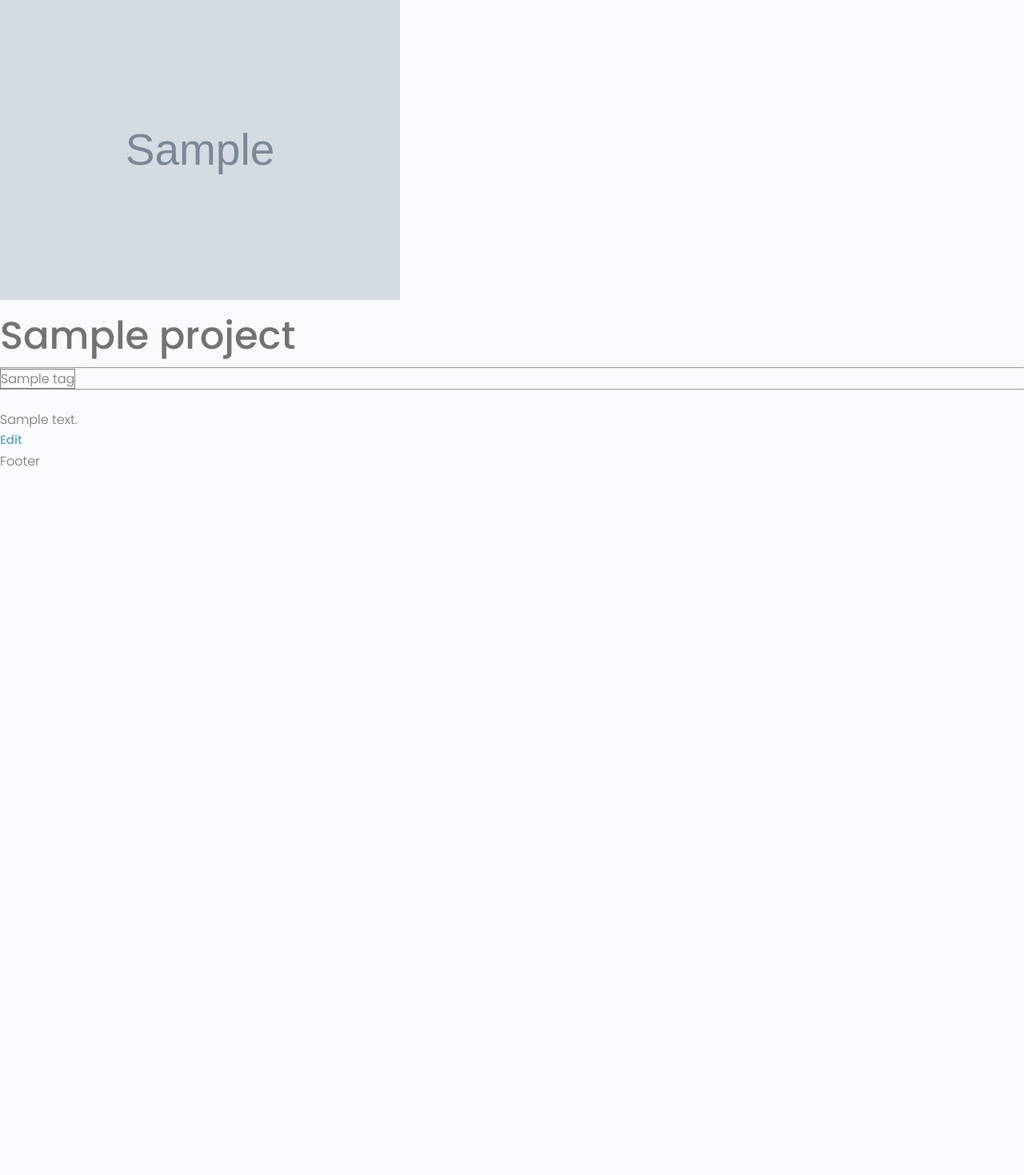
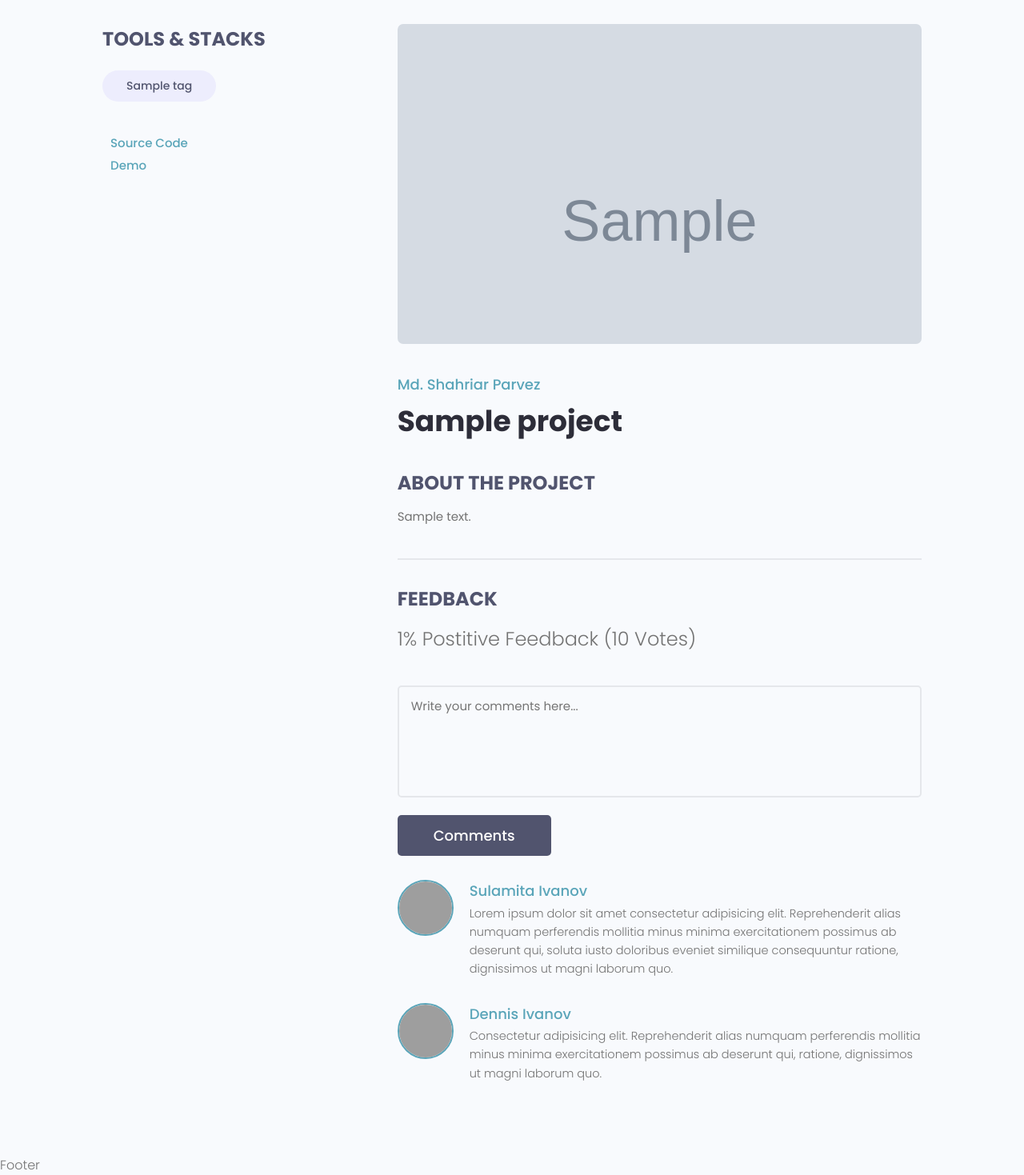
Before and after one commit to georgebrianb/DevSearch, a Django app: page /project/00000000-0000-0000-0000-000000000001 in a window 1280 px wide. Shown: the part 77-1546 px from the top of the page at 80% size. Before the commit the page ends 660 px from the top, so only its background shows below. Run offline with Django 3.2, Linux system fonts and the light colour scheme; tables that the repository leaves empty hold one stand-in row (values such as "Sample post"); grey boxes marked "Sample" are stand-in pictures; some libraries are stand-ins or nearby versions; grey boxes are pictures that could not be loaded.

Commit message:
finished installing theme

```diff
--- a/projects/templates/projects/single-project.html
+++ b/projects/templates/projects/single-project.html
@@ -1,14 +1,85 @@
 {% extends 'main.html' %} {% block content %} {% load static %}
-<img style="max-width: 500px" src="{{project.featured_image.url}}" />
-<h1>{{project.title}}</h1>
-<hr />
-{% for tag in project.tags.all %}
-<span style="border: 1px solid gray">{{tag}}</span>
-{% endfor %}
-<hr />
-<br />
-<p>{{project.description}}</p>
 
-<a href="{% url 'update-project' project.id %}">Edit</a>
 
+
+<main class="singleProject my-md">
+  <div class="container">
+    <div class="layout">
+      <div class="column column--1of3">
+        <h3 class="singleProject__subtitle">Tools & Stacks</h3>
+        <div class="singleProject__toolStack">
+          {% for tag in project.tags.all %}
+          <span class="tag tag--pill tag--sub tag--lg">
+            <small>{{tag}}</small>
+          </span>
+          {% endfor %}
+        </div>
+        {% if project.source_link %}
+        <a class="singleProject__liveLink" href="{{ project.source_link }}" target="_blank"><i class="im im-external-link"></i>Source Code
+        </a>
+        {% endif %}
+        {% if project.demo_link %}
+        <br >
+        <a class="singleProject__liveLink" href="{{ project.demo_link }}" target="_blank"><i class="im im-external-link"></i>Demo
+        </a>
+        {% endif %}
+      </div>
+      <div class="column column--2of3">
+        <img class="singleProject__preview" src="{{ project.featured_image.url }}" alt="portfolio thumbnail" />
+        <a href="profile.html" class="singleProject__developer">Md. Shahriar Parvez</a>
+        <h2 class="singleProject__title">{{project.title}}</h2>
+        <h3 class="singleProject__subtitle">About the Project</h3>
+        <div class="singleProject__info">
+          {{project.description}}
+        </div>
+
+        <div class="comments">
+          <h3 class="singleProject__subtitle">Feedback</h3>
+          <h5 class="project--rating">
+            {{project.vote_ratio}}% Postitive Feedback ({{project.vote_total}} Vote{{project.vote_total|pluralize:"s"}})
+          </h5>
+
+          <form class="form" action="#" method="POST">
+            <!-- Textarea -->
+            <div class="form__field">
+              <label for="formInput#textarea">Comments: </label>
+              <textarea class="input input--textarea" name="message" id="formInput#textarea"
+                placeholder="Write your comments here..."></textarea>
+            </div>
+            <input class="btn btn--sub btn--lg" type="submit" value="Comments" />
+          </form>
+          <div class="commentList">
+            <div class="comment">
+              <a href="profile.html">
+                <img class="avatar avatar--md"
+                  src="https://pbs.twimg.com/profile_images/1335382240931368961/b3wSZKj4_400x400.jpg" alt="user" />
+              </a>
+              <div class="comment__details">
+                <a href="profile.html" class="comment__author">Sulamita Ivanov</a>
+                <p class="comment__info">
+                  Lorem ipsum dolor sit amet consectetur adipisicing elit. Reprehenderit alias numquam perferendis
+                  mollitia minus minima exercitationem possimus ab deserunt qui, soluta iusto doloribus eveniet
+                  similique consequuntur ratione, dignissimos ut magni laborum quo.
+                </p>
+              </div>
+            </div>
+            <div class="comment">
+              <a href="profile.html">
+                <img class="avatar avatar--md" src="https://avatars.githubusercontent.com/u/33843378" alt="user" />
+              </a>
+              <div class="comment__details">
+                <a href="profile.html" class="comment__author">Dennis Ivanov</a>
+                <p class="comment__info">
+                  Consectetur adipisicing elit. Reprehenderit alias numquam perferendis mollitia minus minima
+                  exercitationem possimus ab deserunt qui, ratione, dignissimos ut magni laborum quo.
+                </p>
+              </div>
+            </div>
+          </div>
+        </div>
+      </div>
+    </div>
+  </div>
+  </div>
+</main>
 {% endblock content %}
```
Also changed, not shown: projects/forms.py (+13 -0 lines), projects/templates/projects/project_form.html (+23 -5 lines), projects/templates/projects/projects.html (+7 -3 lines).
